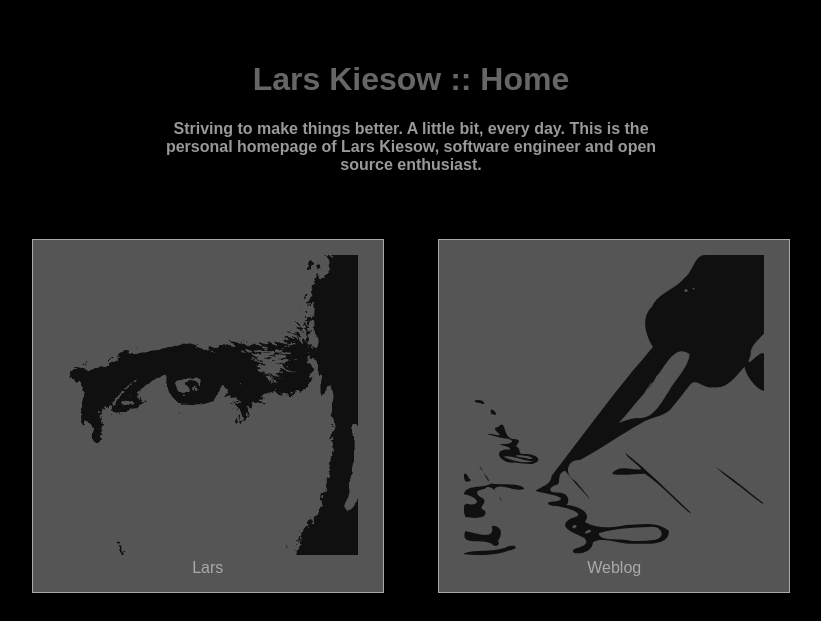
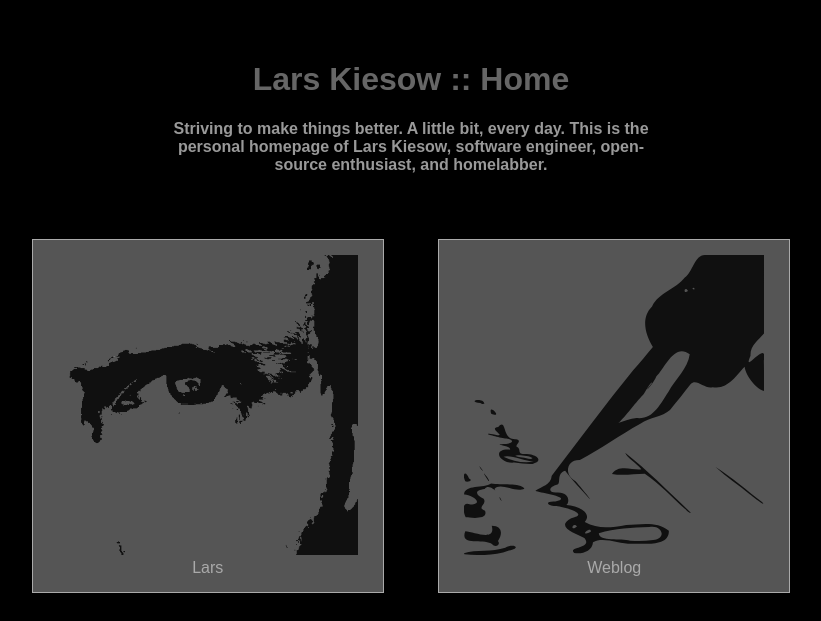
Before and after one commit to lkiesow/lkiesow.io, a plain HTML site: page index.html in a window 1280 px wide. Shown: the top 621 px of the page, without its empty margins (229-1050 px from the left). Drawn offline with Linux system fonts and the light colour scheme.

Commit message:
Sync homepage description with about page bio
Add "homelabber" and hyphenate "open-source" to match the updated bio
on the about page.

```diff
--- a/index.html
+++ b/index.html
@@ -18,7 +18,7 @@
 	<aside>
 		Striving to make things better. A little bit, every day.
 		This is the personal homepage of Lars Kiesow,
-		software engineer and open source enthusiast.
+		software engineer, open-source enthusiast, and homelabber.
 	</aside>
 </header>
 
```
